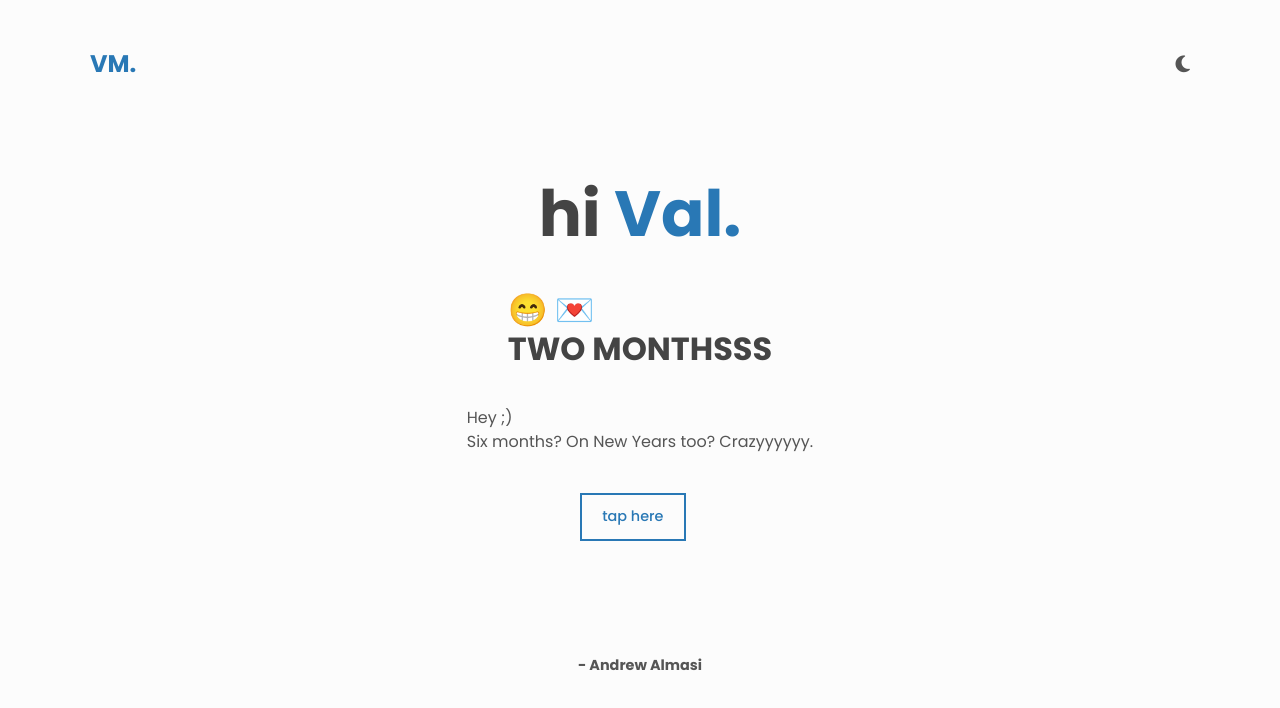
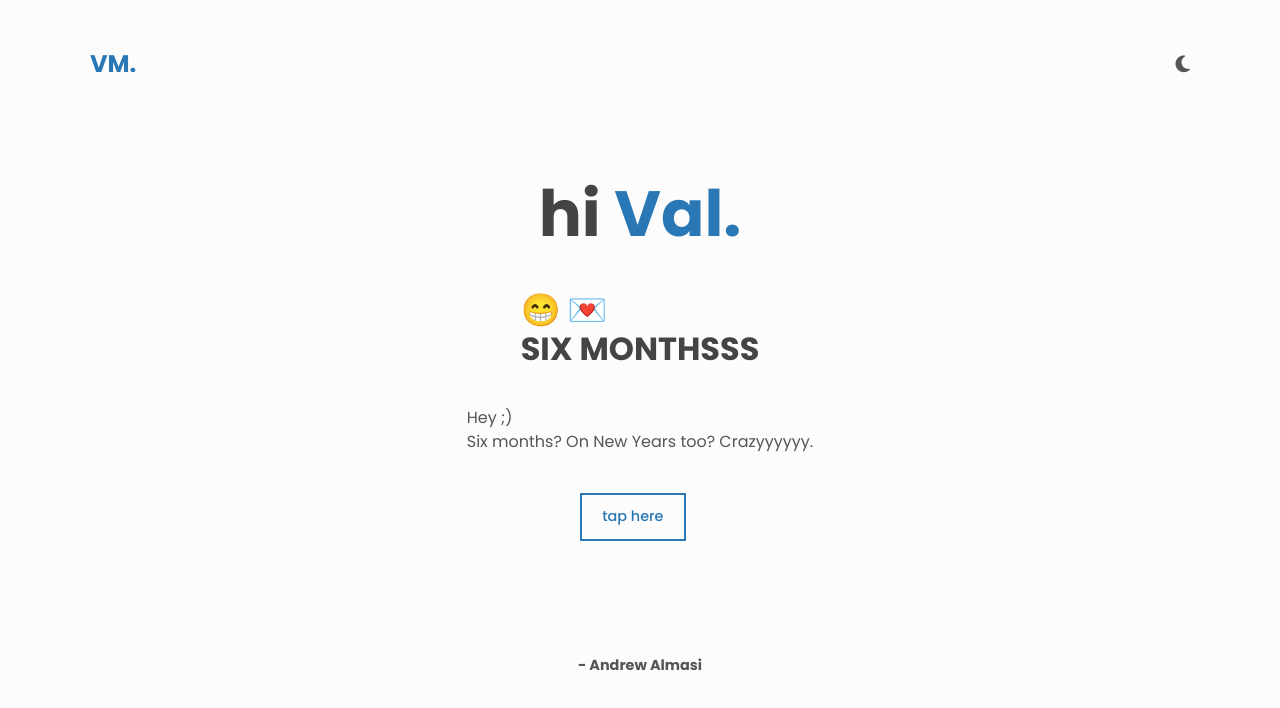
Before and after one commit to arrrshia/arrrshia.github.io, a plain HTML site: page index.html in a window 1280 px wide. Drawn offline with Linux system fonts and the light colour scheme.

Commit message:
Update index.html

```diff
--- a/index.html
+++ b/index.html
@@ -47,7 +47,7 @@
       <!-- About -->
       <div class="about center">
         <h1>hi <span class="about__name">Val.</span></h1>
-        <h2 class="about__role">       &#128513; &#128140; <br> TWO MONTHSSS</h2>
+        <h2 class="about__role">       &#128513; &#128140; <br> SIX MONTHSSS</h2>
         <p class="about__desc">
           Hey ;) <br> Six months? On New Years too? Crazyyyyyy. <br>
 
```
